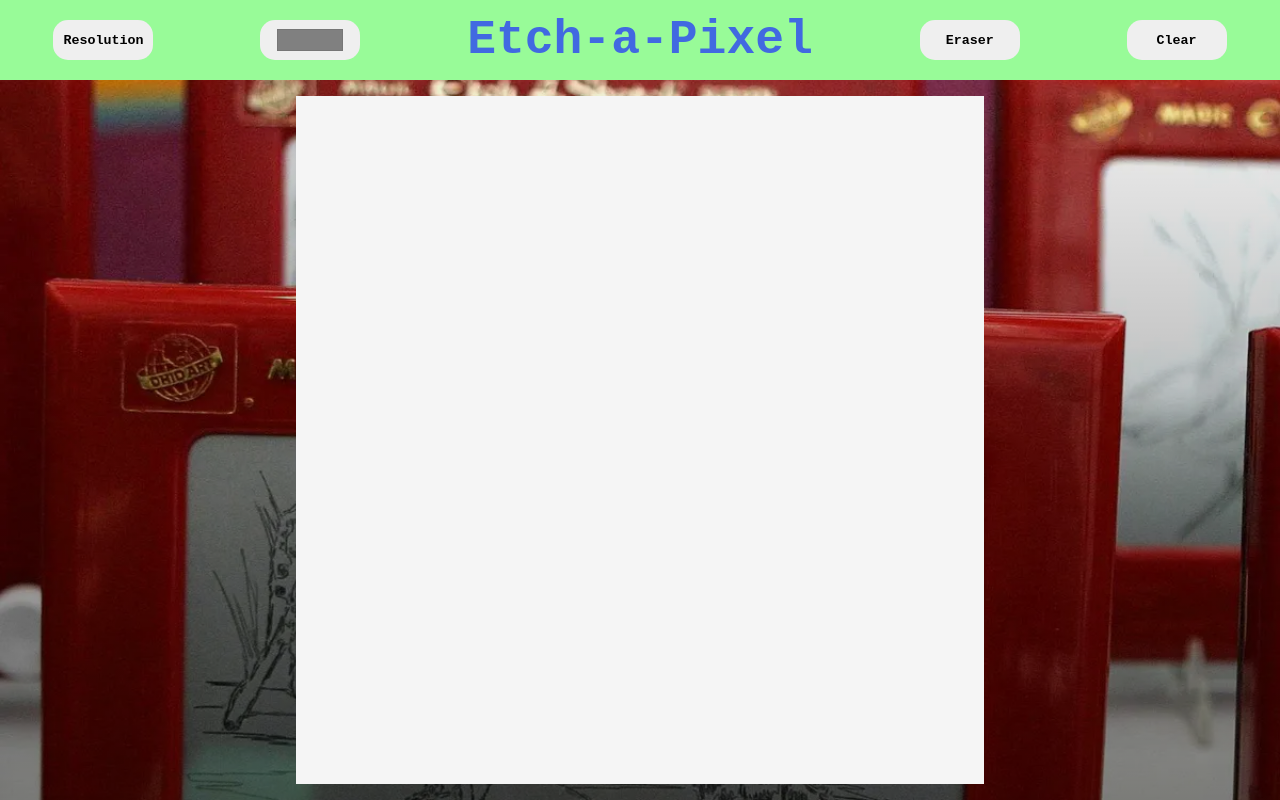
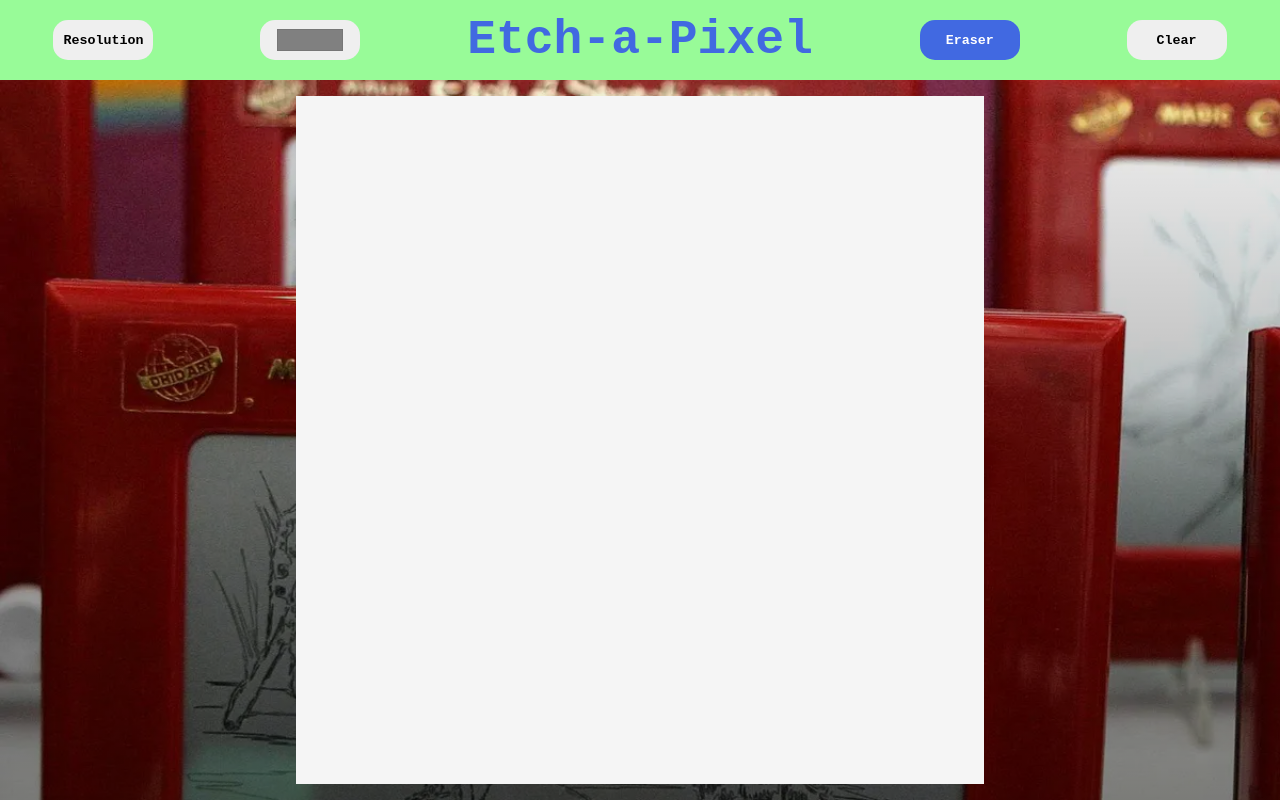
Before and after one commit to j-s-dubs/etch-a-sketch, a plain HTML site: page index.html in a window 1280 px wide. Both pictures are taken after a click on the button "Eraser". Drawn offline with Linux system fonts and the light colour scheme.

Commit message:
Add eraser functionality

```diff
--- a/index.html
+++ b/index.html
@@ -8,7 +8,7 @@
   <body>
     <div class="nav">
       <button type="button" id="resolution">Resolution</button>
-      <input type="color" id="colorpicker" value="#808080">
+      <input type="color" id="colorpicker">
       <h1>Etch-a-Pixel</h1>
       <button type="button" id="eraser">Eraser</button>
       <button type="button" id="clear">Clear</button>
--- a/javascript.js
+++ b/javascript.js
@@ -1,9 +1,9 @@
 // launch settings/functions
 let dimension = 16
-let drawColor = 'Gray'
+let drawColor = "#808080"
 
 buildGrid(dimension)
-allowDrawing()
+allowDrawing(drawColor)
 
 // canvas logic
 function buildGrid(dimension) {
@@ -33,7 +33,7 @@
 }
 
 // drawing logic
-function allowDrawing() {
+function allowDrawing(drawColor) {
   let canvas = document.querySelectorAll('div.box')
   canvas.forEach((box) => {
     box.addEventListener('mouseover', (e) => {
@@ -65,10 +65,30 @@
 // navbar: color picker
 let colorpicker = document.getElementById('colorpicker')
 
+colorpicker.value = drawColor
+
 colorpicker.onchange = function() {
   drawColor = this.value;
-  allowDrawing()
+  allowDrawing(drawColor)
 }
+
+// navbar: eraser
+let eraser = document.getElementById('eraser')
+let eraserStatus = 0
+
+eraser.addEventListener('click', () => {
+  if (eraserStatus == 0) {
+    // need to make this more flexible
+    let eraseColor = 'WhiteSmoke'
+    allowDrawing(eraseColor)
+    eraser.classList.add('eraser-on')
+    eraserStatus = 1
+  } else {
+    allowDrawing(drawColor)
+    eraser.classList.remove('eraser-on')
+    eraserStatus = 0
+  }
+})
 
 // navbar: clear button
 let clearBtn = document.getElementById('clear')
--- a/style.css
+++ b/style.css
@@ -1,5 +1,9 @@
 html {
-  background: linear-gradient( rgba(0, 0, 0, 0.0), rgba(0, 0, 0, 0.5) ), url(./giraffe_etch.jpg) top center;
+  background: linear-gradient(
+    rgba(0, 0, 0, 0.0),
+    rgba(0, 0, 0, 0.5) ),
+    url(./giraffe_etch.jpg)
+    top center;
   background-size: cover;
   background-attachment: fixed;
   /* background-blend-mode: darken; */
@@ -45,6 +49,11 @@
   padding-bottom: 5px;
 }
 
+.eraser-on {
+  background-color: royalBlue;
+  color: white;
+}
+
 h1 {
   color: royalBlue;
   font-family: monospace;
```
